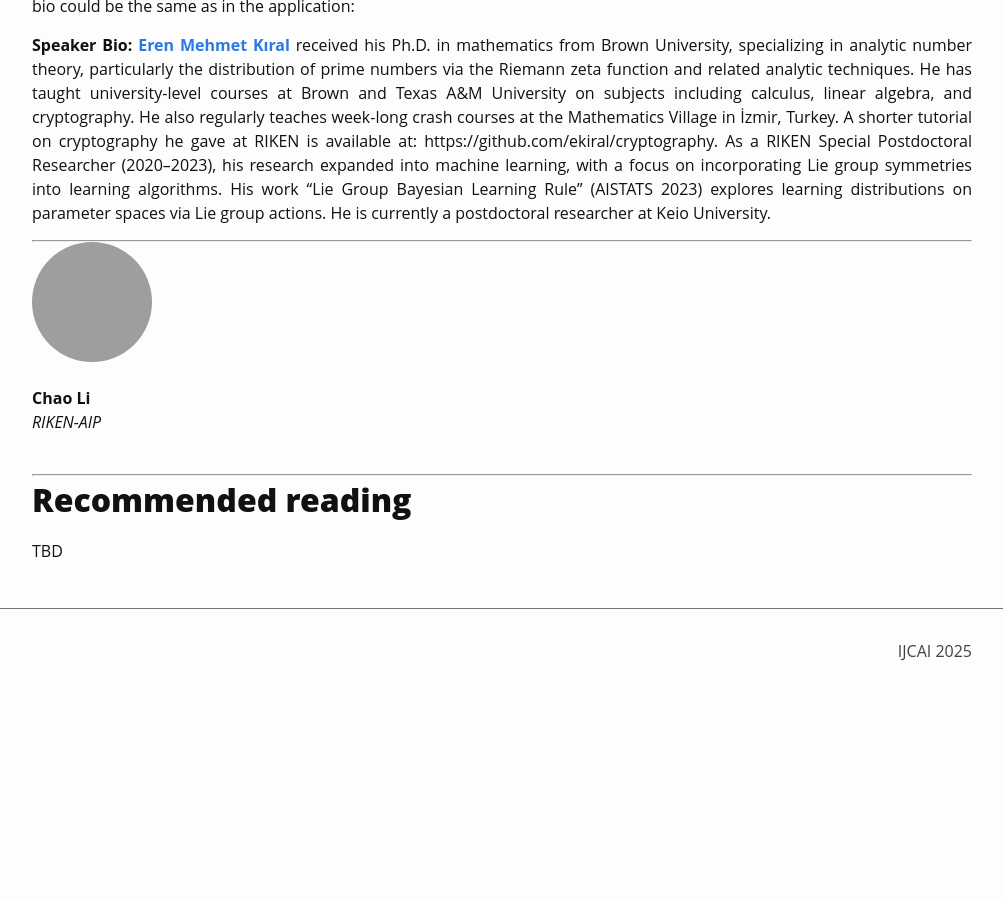
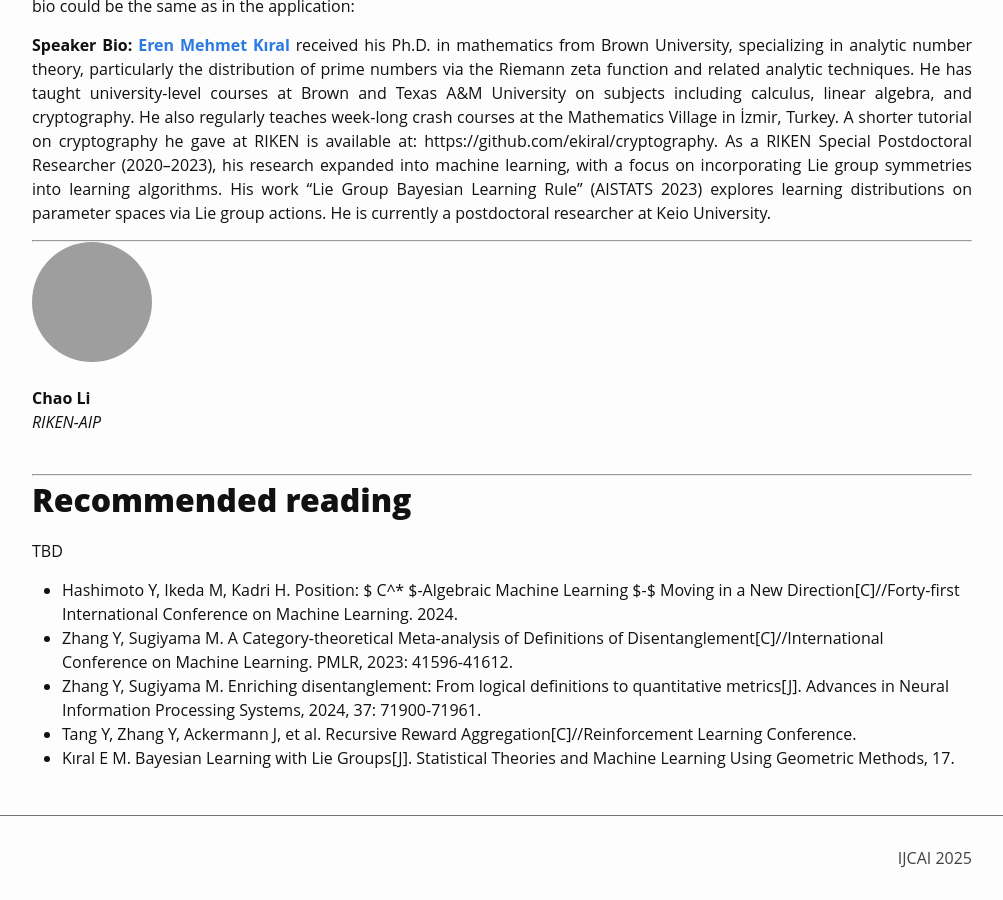
Before and after one commit to Algebra4AI/Algebra4AI.github.io, a Jekyll site: the page built from index.md, in a window 1280 px wide and 900 px high, scrolled down 3126 px. Shown: the whole window, without its empty margins (138-1141 px from the left). Built offline with Jekyll 4.4.1, drawn with Linux system fonts in a browser that asks for light colours; some web fonts are replaced; before the commit the page ends 3819 px from its top, so only the background shows below that; grey boxes are pictures that could not be loaded.

Commit message:
Update index.md

```diff
--- a/index.md
+++ b/index.md
@@ -130,8 +130,14 @@ BIO: I think the bio could be the same as in the application:
 
 TBD
 
-<!-- - Loconte et al. 2024 - [What is the Relationship between Tensor Factorizations and Circuits (and How Can We Exploit it)?](https://arxiv.org/abs/2409.07953v1)
+- Hashimoto Y, Ikeda M, Kadri H. Position: $ C^* $-Algebraic Machine Learning $-$ Moving in a New Direction[C]//Forty-first International Conference on Machine Learning. 2024.
+- Zhang Y, Sugiyama M. A Category-theoretical Meta-analysis of Definitions of Disentanglement[C]//International Conference on Machine Learning. PMLR, 2023: 41596-41612.
+- Zhang Y, Sugiyama M. Enriching disentanglement: From logical definitions to quantitative metrics[J]. Advances in Neural Information Processing Systems, 2024, 37: 71900-71961.
+- Tang Y, Zhang Y, Ackermann J, et al. Recursive Reward Aggregation[C]//Reinforcement Learning Conference.
+- Kıral E M. Bayesian Learning with Lie Groups[J]. Statistical Theories and Machine Learning Using Geometric Methods, 17.
+
+
+<!--
+- Loconte et al. 2024 - [What is the Relationship between Tensor Factorizations and Circuits (and How Can We Exploit it)?](https://arxiv.org/abs/2409.07953v1)
 - Choi et al. 2020 - [Probabilistic Circuits: A Unifying Framework for Tractable Probabilistic Models](https://yoojungchoi.github.io/files/ProbCirc20.pdf)
 - Ahmed et al. 2022 - [Semantic Probabilistic Layers for Neuro-Symbolic Learning](https://proceedings.neurips.cc/paper_files/paper/2022/hash/c182ec594f38926b7fcb827635b9a8f4-Abstract-Conference.html) -->
-
-<!-- > Last build date: {{ site.time | date: "%Y-%m-%d" }}. -->
```
